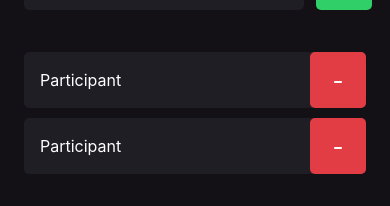
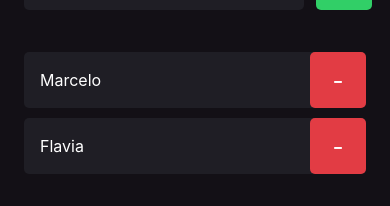
Before and after one commit to marcelopajr/im-here, a React Native app: screen / in a window 390 px wide. Shown: the part 203-409 px from the top of the page. Built offline with nearby package versions, Linux system fonts and the light colour scheme.

Commit message:
chore: add props and function to participant component

```diff
--- a/src/components/Participant/index.tsx
+++ b/src/components/Participant/index.tsx
@@ -1,12 +1,17 @@
 import { View, Text, TouchableOpacity } from 'react-native';
 import { styles } from './styles';
 
-export function Participant() {
+type ParticipantProps = {
+  name: string;
+  onRemove: () => void;
+};
+
+export function Participant({ name, onRemove }: ParticipantProps) {
   return (
     <View style={styles.container}>
-      <Text style={styles.name}>Participant</Text>
+      <Text style={styles.name}>{name}</Text>
 
-      <TouchableOpacity style={styles.button}>
+      <TouchableOpacity style={styles.button} onPress={onRemove}>
         <Text style={styles.buttonText}>-</Text>
       </TouchableOpacity>
     </View>
--- a/src/screens/Home/index.tsx
+++ b/src/screens/Home/index.tsx
@@ -5,6 +5,10 @@ import { styles } from './styles';
 export function Home() {
   function handleParticipantAdd() {
     console.log('Participant added!');
+  }
+
+  function handleParticipanRemove() {
+    console.log('Participant removed!');
   }
 
   return (
@@ -24,8 +28,8 @@ export function Home() {
         </TouchableOpacity>
       </View>
 
-      <Participant />
-      <Participant />
+      <Participant name="Marcelo" onRemove={handleParticipanRemove} />
+      <Participant name="Flavia" onRemove={handleParticipanRemove} />
     </View>
   );
 }
```
